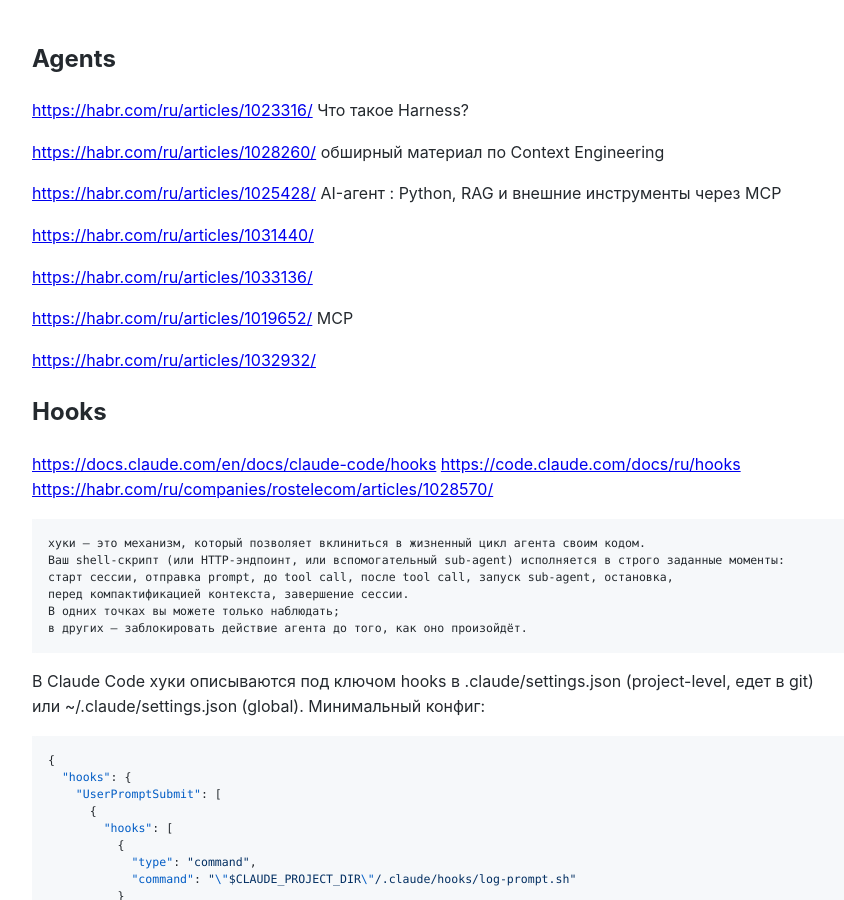
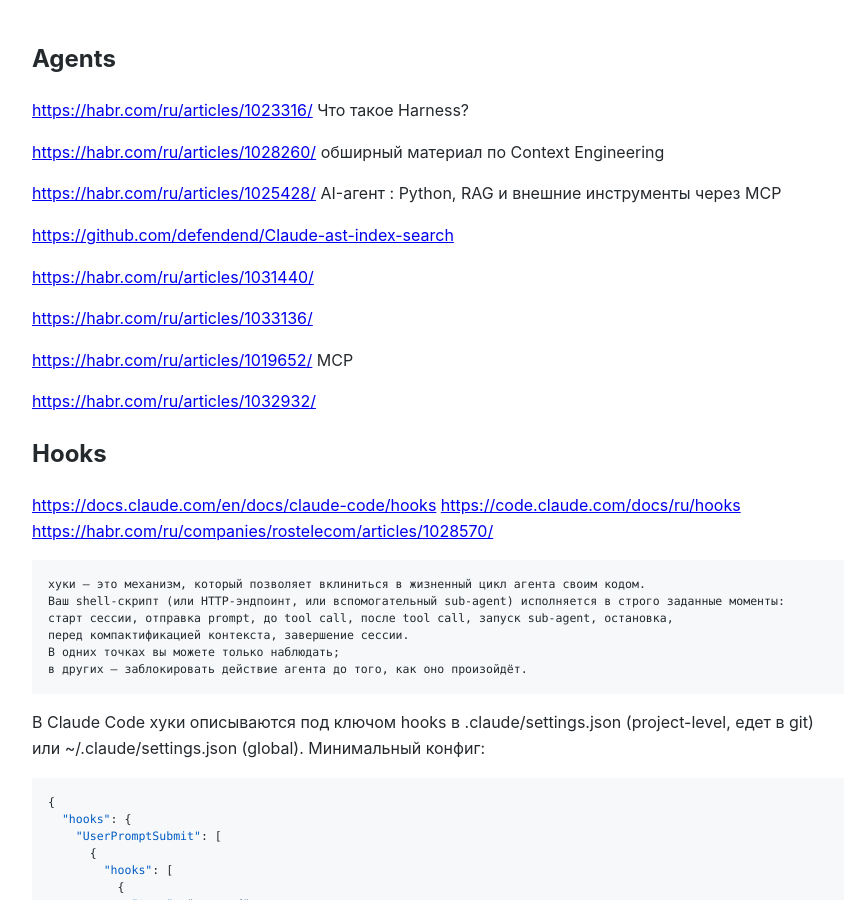
Before and after one commit to Michael-Lubinsky/michael-lubinsky.github.com, a Jekyll site: the page built from ml/agent.md, in a window 1280 px wide and 900 px high. Shown: the whole window, without its empty margins (158-1002 px from the left). Built offline with Jekyll 4.4.1, drawn with Linux system fonts in a browser that asks for light colours; our own code applies the rules of GitHub Pages for plain Markdown files.

Commit message:
Update agent.md

```diff
--- a/ml/agent.md
+++ b/ml/agent.md
@@ -5,6 +5,8 @@
 <https://habr.com/ru/articles/1028260/> обширный материал по Context Engineering
 
 <https://habr.com/ru/articles/1025428/> AI-агент : Python, RAG и внешние инструменты через MCP
+
+<https://github.com/defendend/Claude-ast-index-search>
 
 <https://habr.com/ru/articles/1031440/>
 
```
